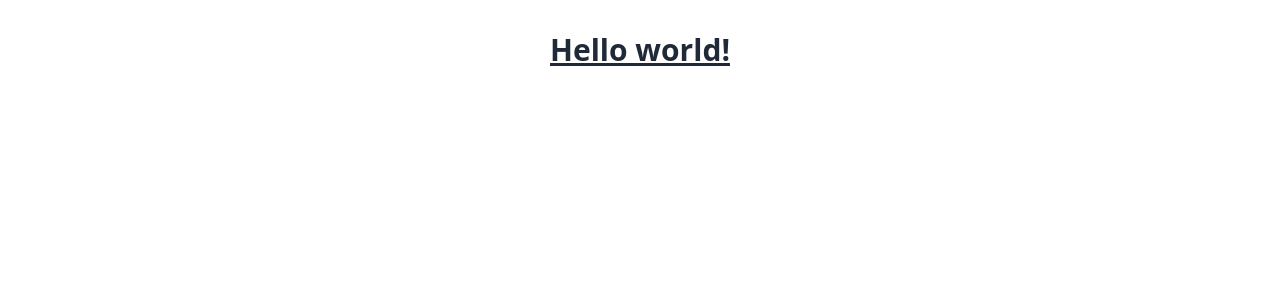
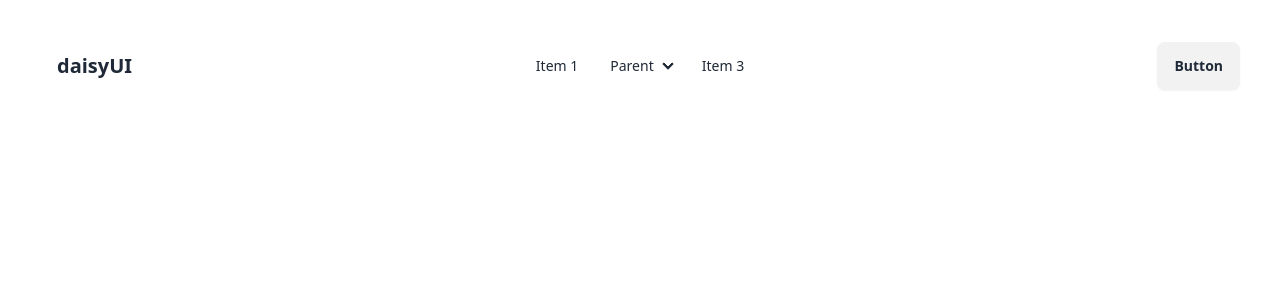
Before and after one commit to ayushg14/HackGenesis-24, a React (Vite) app in the folder HackGenesis/: page / in a window 1280 px wide. Shown: the top 300 px of the page. Built offline with nearby package versions, Linux system fonts and the light colour scheme.

Commit message:
first commit

```diff
--- a/HackGenesis/src/App.jsx
+++ b/HackGenesis/src/App.jsx
@@ -1,7 +1,8 @@
 import "./App.css";
+import Navbar from "./components/Navbar";
 
 function App() {
-  return <h1 className="text-3xl font-bold underline">Hello world!</h1>;
+  return <Navbar />;
 }
 
 export default App;
```
